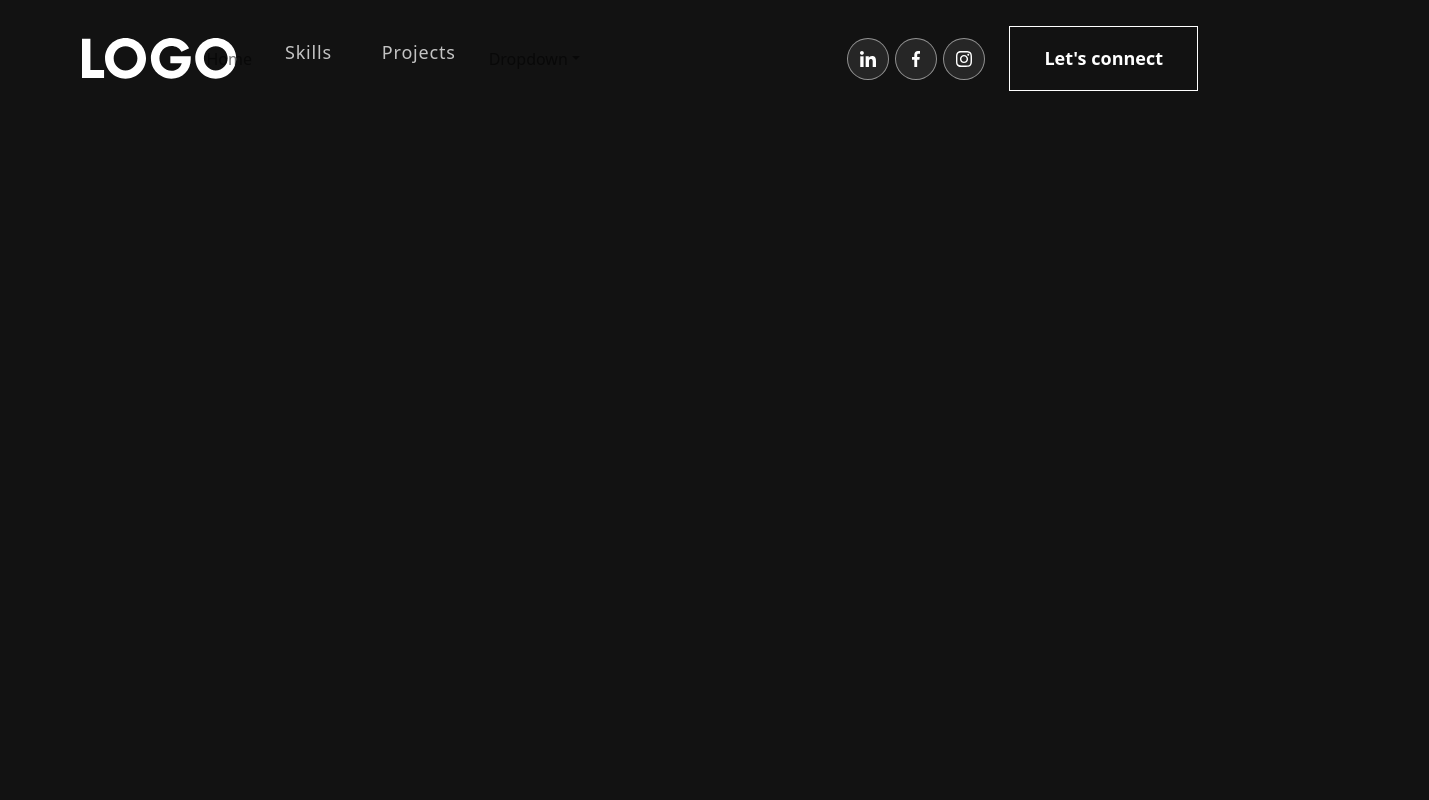
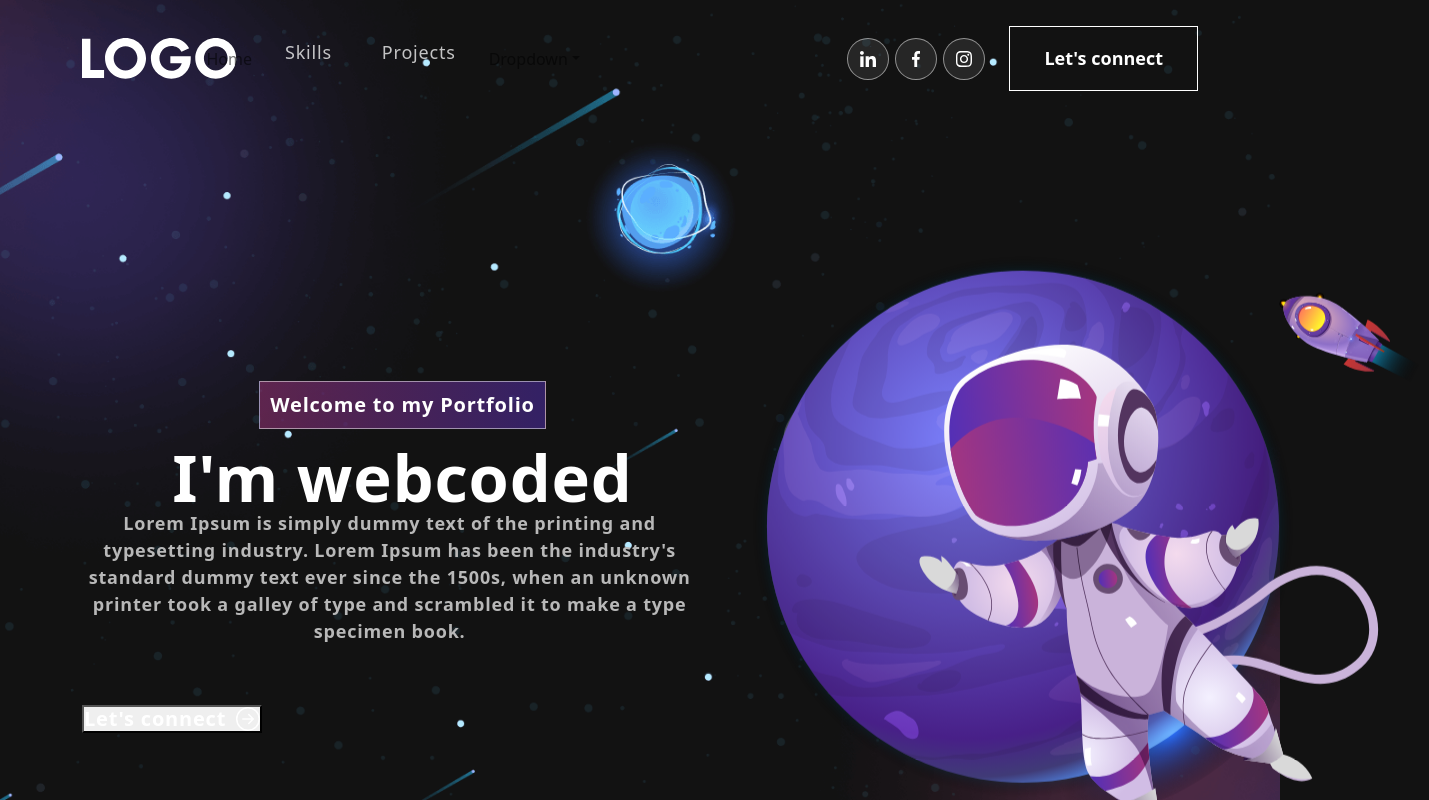
Before and after one commit to Kroneeks/reactPortfolio, a React (Create React App) app: page / in a window 1280 px wide. Shown: the top 800 px of the page, 1429 px wide, since content can reach past the window. Built offline with nearby package versions, Linux system fonts and the light colour scheme.

Commit message:
Connect Banner to the App

```diff
--- a/src/App.js
+++ b/src/App.js
@@ -1,11 +1,13 @@
-import { NavBar } from './components/NavBar';
-import './App.css';
-import 'bootstrap/dist/css/bootstrap.min.css';
+import { NavBar } from "./components/NavBar";
+import { Banner } from "./components/Banner";
+import "./App.css";
+import "bootstrap/dist/css/bootstrap.min.css";
 
 function App() {
   return (
     <div className="App">
       <NavBar />
+      <Banner />
     </div>
   );
 }
```
